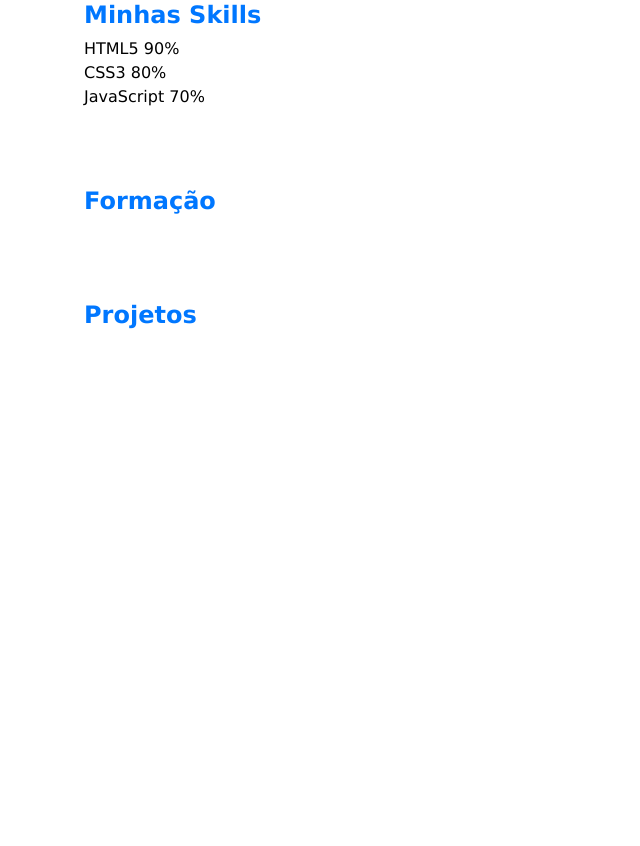
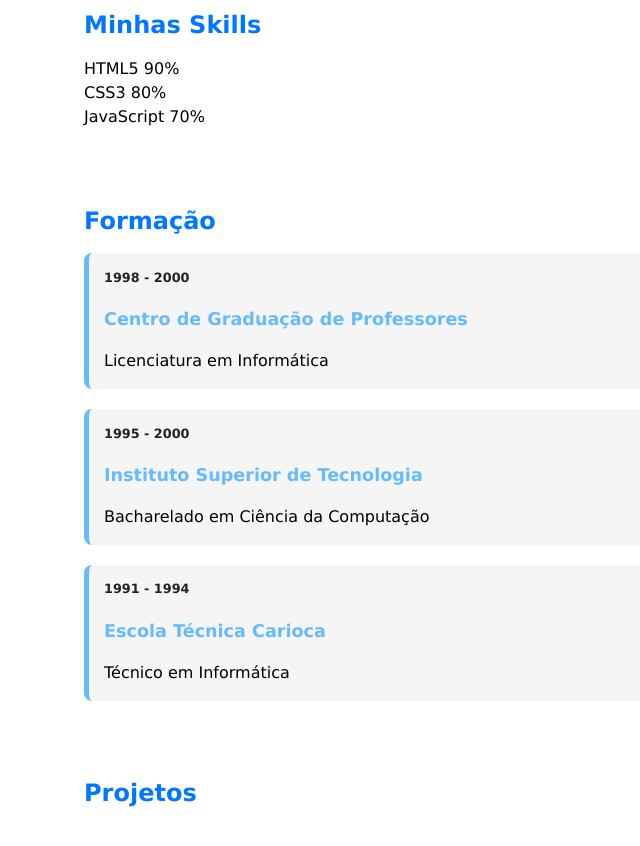
Before and after one commit to julianobmiranda/projeto-portfolio, a plain HTML site: page index.html in a window 1280 px wide. Shown: the part 958-1804 px from the top of the page, without its empty margins (0-640 px from the left). Before the commit the page ends 1335 px from the top, so only its background shows below. Drawn offline with Linux system fonts and the light colour scheme.

Commit message:
Atualização Área de formação

```diff
--- a/estilos/style.css
+++ b/estilos/style.css
@@ -126,7 +126,7 @@
 
 article h2 {
   color: var(--destaque);
-  margin-bottom: 10px;
+  margin-bottom: 20px;
 }
 
 .video-container {
@@ -182,6 +182,37 @@
   border-radius: 4px;
 }
 
+#formacao-container {
+  display: flex;
+  flex-direction: column-reverse;
+  gap: 20px;
+}
+
+#formacao-container .curso {
+  background-color: var(--fundo-principal);
+  border-radius: 8px;
+  border-left: 5px solid var(--destaque-inverso);
+  padding-left: 15px;
+  transition: border-width 0.5s, border-color 0.5s;
+}
+
+#formacao-container .curso:hover {
+  border-left-width: 15px;
+  border-color: var(--destaque);
+  cursor: pointer;
+}
+
+#formacao-container .periodo {
+  font-size: 0.8em;
+  font-weight: bold;
+  color: var(--texto);
+}
+
+#formacao-container .instituicao {
+  color: var(--destaque-inverso);
+  font-size: 1.1em;
+}
+
 @media screen and (min-widh: 768px){
   #skill-container {
     grid-template-columns: 1fr 1fr;
--- a/index.html
+++ b/index.html
@@ -88,12 +88,30 @@
                         <div class="barra">
                             <div class="progresso" style="width: 70%;"></div>
                 </div>
-            </article> <!--Fim article#video-->
+            </article> <!--Fim article#Skills-->
 
             <article id="Formação">
                 <h2>Formação</h2>
+                <div id="formacao-container">
+                    <div class="curso">
+                        <p class="periodo">1991 - 1994</p>
+                        <h3 class="instituicao">Escola Técnica Carioca</h3>
+                        <p class="titulacao">Técnico em Informática</p>
+                    </div>
+                         <div class="curso">
+                        <p class="periodo">1995 - 2000</p>
+                        <h3 class="instituicao">Instituto Superior de Tecnologia</h3>
+                        <p class="titulacao">Bacharelado em Ciência da Computação</p>
+                    </div>
+                      <div class="curso">
+                        <p class="periodo">1998 - 2000</p>
+                        <h3 class="instituicao">Centro de Graduação de Professores</h3>
+                        <p class="titulacao">Licenciatura em Informática</p>
+                    </div>
 
-            </article> <!--Fim article#video-->
+                </div>
+
+            </article> <!--Fim article#formação-->
 
             <article id="Projetos">
                 <h2>Projetos</h2>
```
